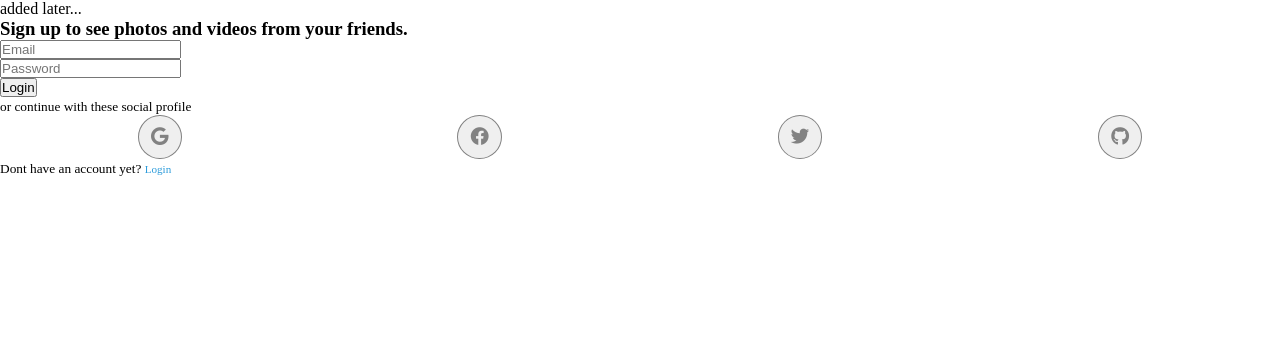
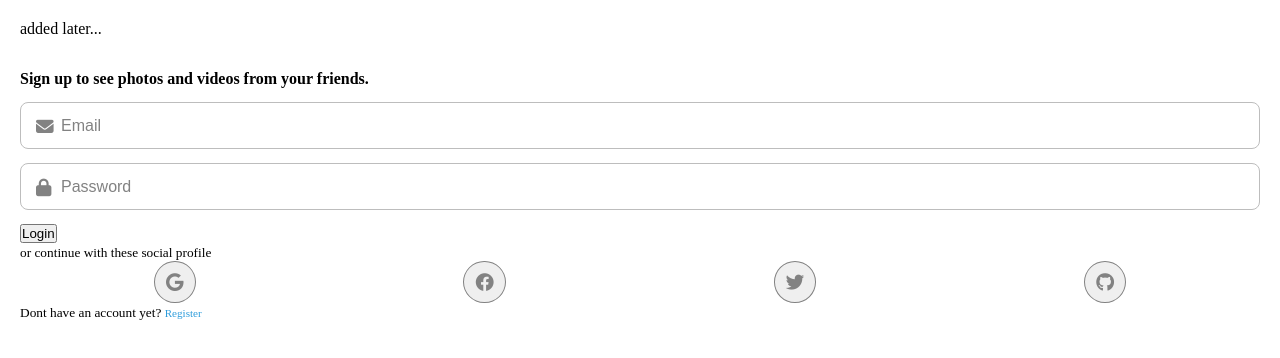
Before and after one commit to BarBronshtein/auth, a Vue app: page /#/ in a window 1280 px wide. Shown: the top 358 px of the page. Built offline with nearby package versions, Linux system fonts and the light colour scheme.

Commit message:
added styling to login-form

```diff
--- a/src/assets/styles/basic/_helpers.scss
+++ b/src/assets/styles/basic/_helpers.scss
@@ -102,6 +102,16 @@
 	content: '\f09b';
 }
 
+.fa-lock::before {
+	content: '\f023';
+}
+
+.fa-email::before {
+	content: '\f0e0';
+}
+.fa-user::before {
+	content: '\f007';
+}
 .active {
 	color: #2d9cdb;
 }
--- a/src/assets/styles/views/_login-form.scss
+++ b/src/assets/styles/views/_login-form.scss
@@ -1,3 +1,43 @@
+.login-form {
+	margin: auto;
+	padding: 1.25rem;
+}
+.form-wrapper {
+	.logo {
+		margin-bottom: 2rem;
+	}
+	.form-header {
+		margin-bottom: 0.875rem;
+	}
+	.input-group {
+		margin-bottom: 0.875rem;
+		position: relative;
+
+		& input {
+			width: 100%;
+			padding: 0.85rem 2.5rem;
+			outline: none;
+			font-size: 1rem;
+			border: 1px solid #bdbdbd;
+			border-radius: 0.5rem;
+			&:focus {
+				border-color: #2f80ed;
+				outline: 1px solid #2f80ed;
+			}
+			&::placeholder {
+				color: #828282;
+			}
+		}
+		& span {
+			position: absolute;
+			top: 1rem;
+			left: 1rem;
+			font-size: 1.1rem;
+			color: #828282;
+		}
+	}
+}
+
 .social {
 	&-icons {
 		justify-content: space-around;
@@ -8,6 +48,9 @@
 		border-radius: 50%;
 		border: 1px solid #828282;
 		font-size: 1.15rem;
-		padding: 10px 12px;
+		padding: rem(11px) rem(11px);
+		display: flex;
+		align-items: center;
+		justify-content: center;
 	}
 }
--- a/src/views/login-form.vue
+++ b/src/views/login-form.vue
@@ -1,21 +1,21 @@
 <template>
-  <div class="form-container">
-    <div class="form-wrapper modal">
+  <div class="login-form">
+    <div class="form-wrapper">
       <div class="logo">added later...</div>
       <div class="form-header">
-        <h3>Sign up to see photos and videos from your friends.</h3>
+        <h4>Sign up to see photos and videos from your friends.</h4>
       </div>
       <form class="form">
         <div class="input-group">
-          <i class="icon"></i>
+          <span class="fa-solid fa-email"></span>
           <input type="email" placeholder="Email">
         </div>
         <div class="input-group">
-          <i class="icon"></i>
+          <span class="fa-solid fa-lock"></span>
           <input type="password" placeholder="Password">
         </div>
         <div v-if="signup" class="input-group">
-          <i class="icon"></i>
+          <span class="fa-solid fa-user"></span>
           <input type="text" placeholder="Full Name">
         </div>
         <button class="action-btn">{{signup ? 'Sign Up' : 'Login'}}</button>
@@ -27,7 +27,7 @@
         </button>
       </div>
       <small>{{signup ?'Already a member' :'Dont have an account yet'}}? <small class="active">{{signup ?
-      'Register' : 'Login'}}</small></small>
+      'Login' : 'Register'}}</small></small>
     </div>
   </div>
 </template>
```
